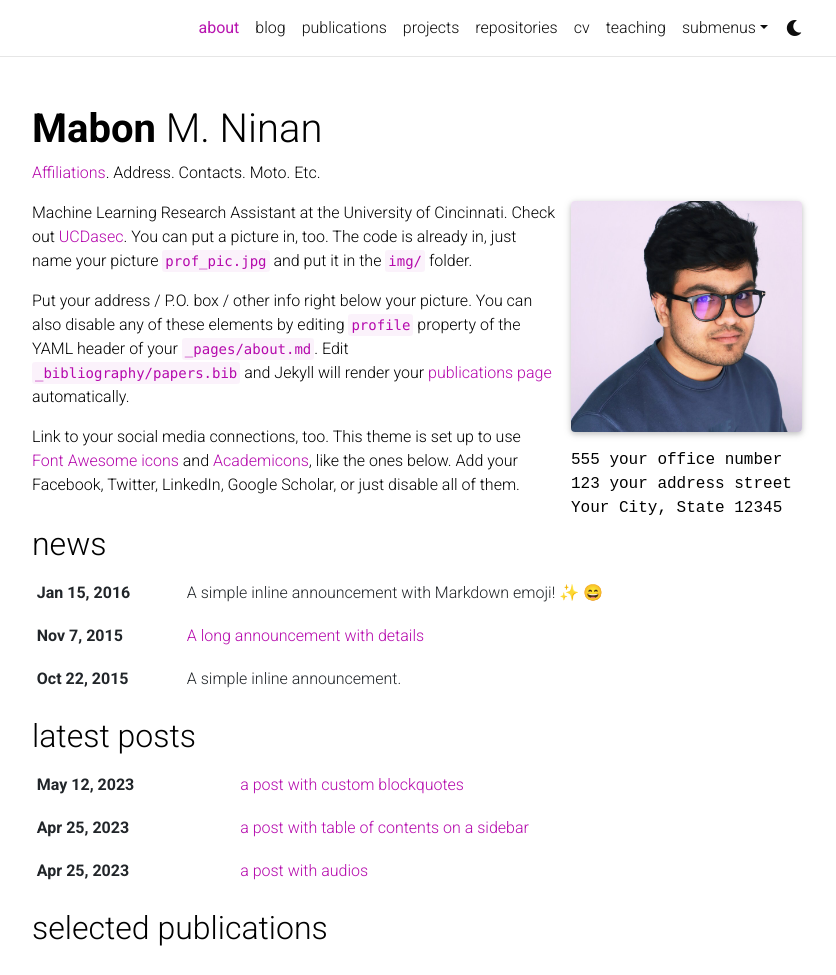
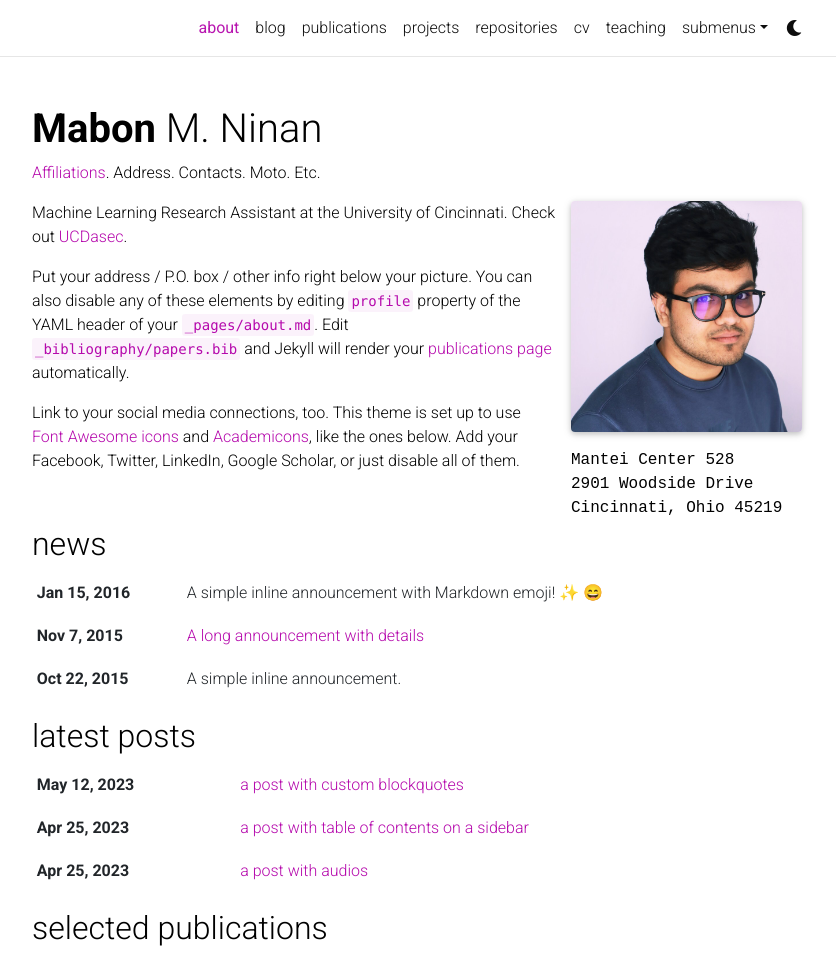
Before and after one commit to mabonmn/mabonmn.github.io, a Jekyll site: the page built from _pages/about.md, in a window 1280 px wide and 1264 px high, cut to the strip 0-975 px from the top of the window. Shown: the whole strip, without its empty margins (223-1059 px from the left). Built offline with Jekyll 4.4.1, drawn with Linux system fonts in a browser that asks for light colours; full-size pictures stand in for the smaller copies a plugin makes; emoji names are drawn with the system emoji font; comment, search, counter and statistics services are not loaded; a style sheet for code colours, icons or effects is not loaded.

Commit message:
Update about.md

```diff
--- a/_pages/about.md
+++ b/_pages/about.md
@@ -9,9 +9,9 @@ profile:
   image: prof_pic.jpg
   image_circular: false # crops the image to make it circular
   address: >
-    <p>555 your office number</p>
-    <p>123 your address street</p>
-    <p>Your City, State 12345</p>
+    <p>Mantei Center 528</p>
+    <p>2901 Woodside Drive</p>
+    <p>Cincinnati, Ohio 45219</p>
 
 news: true  # includes a list of news items
 latest_posts: true  # includes a list of the newest posts
@@ -19,7 +19,7 @@ selected_papers: true # includes a list of papers marked as "selected={true}"
 social: true  # includes social icons at the bottom of the page
 ---
 
-Machine Learning Research Assistant at the University of Cincinnati. Check out [UCDasec](https://homepages.uc.edu/~wang2ba/). You can put a picture in, too. The code is already in, just name your picture `prof_pic.jpg` and put it in the `img/` folder.
+Machine Learning Research Assistant at the University of Cincinnati. Check out [UCDasec](https://homepages.uc.edu/~wang2ba/).
 
 Put your address / P.O. box / other info right below your picture. You can also disable any of these elements by editing `profile` property of the YAML header of your `_pages/about.md`. Edit `_bibliography/papers.bib` and Jekyll will render your [publications page](/al-folio/publications/) automatically.
 
```
